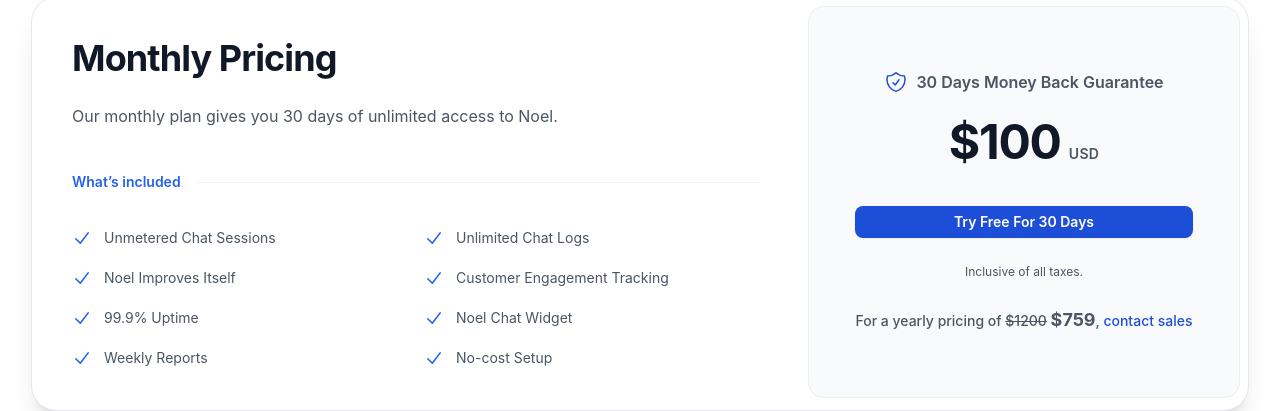
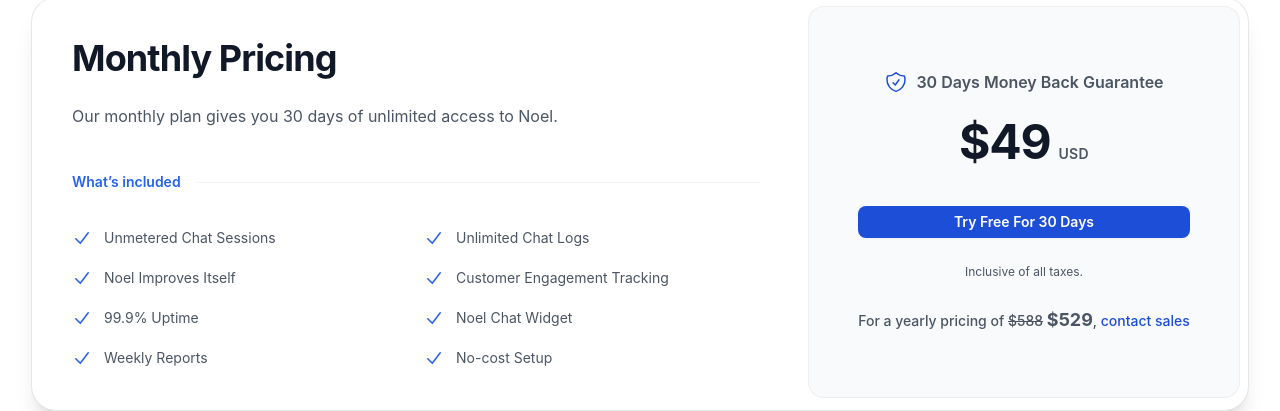
Before and after one commit to iamsid47/get-noel, a React (Create React App) app: page /pricing in a window 1280 px wide. Shown: the part 434-845 px from the top of the page. Built offline with nearby package versions, Linux system fonts and the light colour scheme.

Commit message:
did some changes

```diff
--- a/src/components/Pricing/Pricing.jsx
+++ b/src/components/Pricing/Pricing.jsx
@@ -80,7 +80,7 @@
                   </div>
                   <p className="mt-6 flex items-baseline justify-center gap-x-2">
                     <span className="text-5xl font-bold tracking-tight text-gray-900">
-                      $100
+                      $49
                     </span>
                     <span className="text-sm font-semibold leading-6 tracking-wide text-gray-600">
                       USD
@@ -98,8 +98,8 @@
 
                   <p className="mt-6 text-sm leading-5 text-gray-600 font-medium">
                     For a yearly pricing of{" "}
-                    <span className="line-through">$1200</span>{" "}
-                    <span className="font-bold text-lg">$759</span>,{" "}
+                    <span className="line-through">$588</span>{" "}
+                    <span className="font-bold text-lg">$529</span>,{" "}
                     <a
                       href="mailto:sid@kulthe.com"
                       className="hover:underline underline-offset-8 text-blue-700"
--- a/src/index.css
+++ b/src/index.css
@@ -2,11 +2,10 @@
 @tailwind components;
 @tailwind utilities;
 
-@import url("https://fonts.googleapis.com/css2?family=Space+Grotesk:wght@300;400;500;600;700&display=swap");
-
+@import url("https://fonts.googleapis.com/css2?family=Hanken+Grotesk:ital,wght@0,100;0,200;0,300;0,400;0,500;0,600;0,700;0,800;0,900;1,100;1,200;1,300;1,400;1,500;1,600;1,700;1,800;1,900&display=swap");
 body {
   margin: 0;
-  font-family: "Space Grotesk", "Whyte", -apple-system, BlinkMacSystemFont,
+  font-family: "Hanken Grotesk", "Whyte", -apple-system, BlinkMacSystemFont,
     "Fira Sans", "Droid Sans", "Helvetica Neue", sans-serif;
   -webkit-font-smoothing: antialiased;
   -moz-osx-font-smoothing: grayscale;
```
